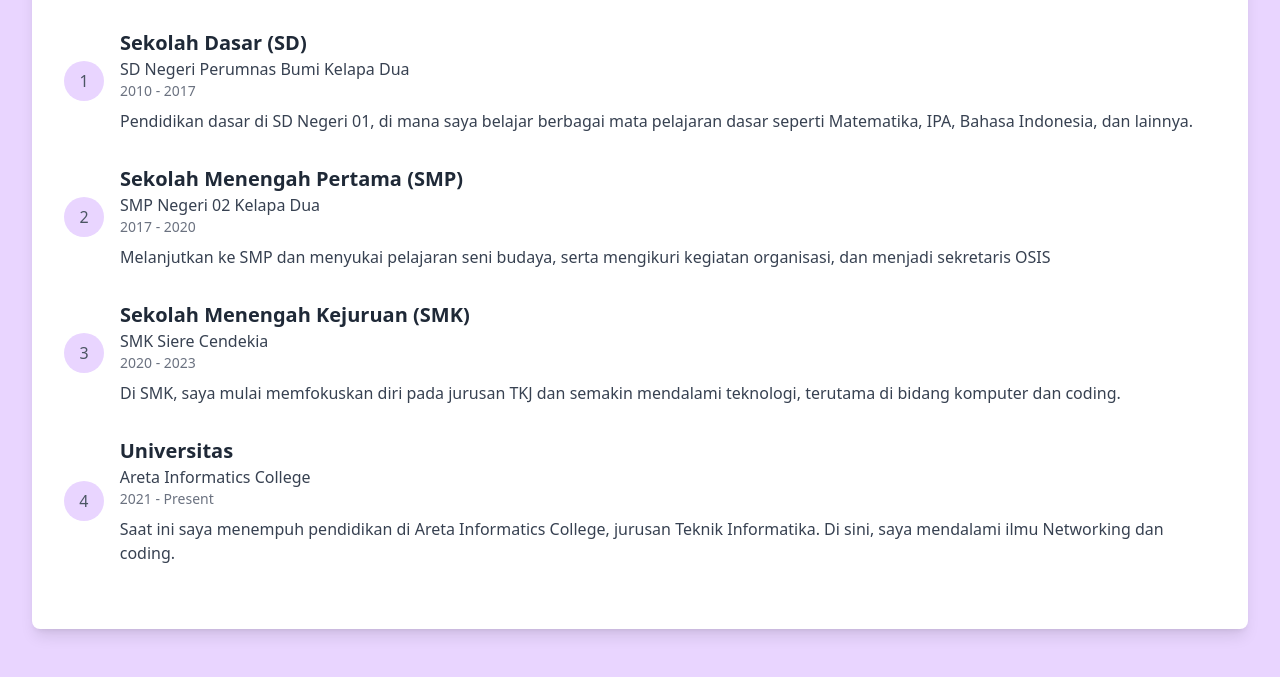
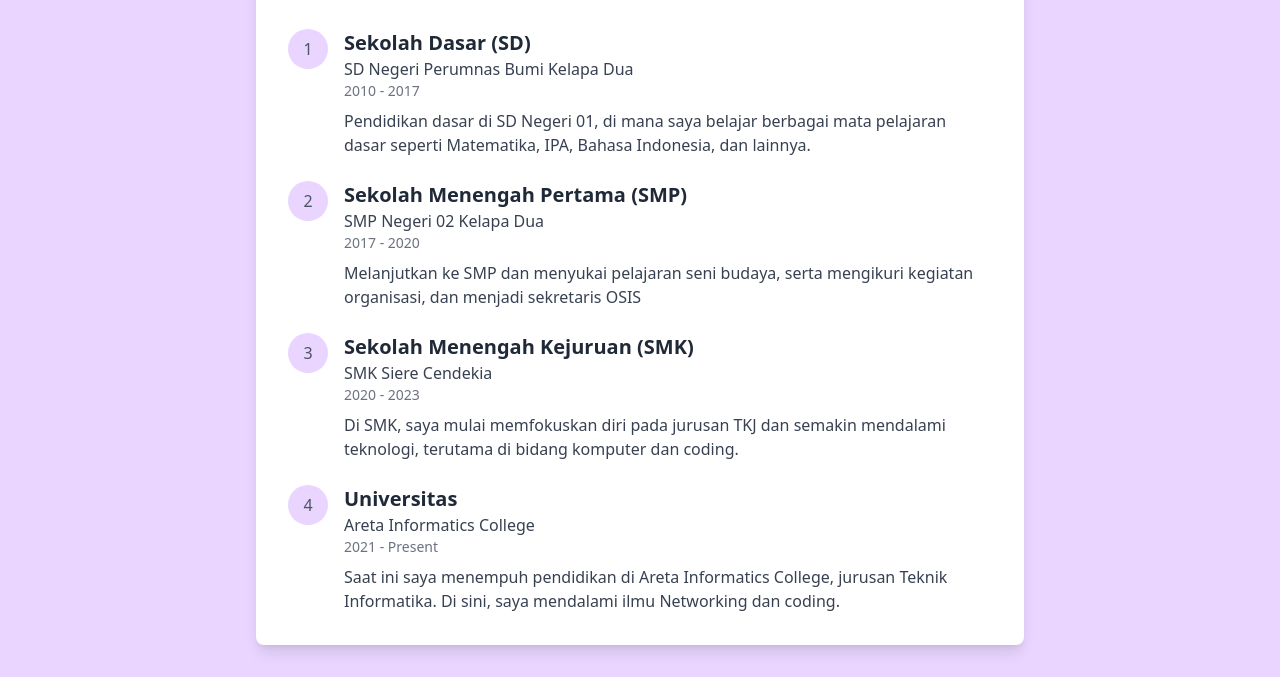
Before and after one commit to apakelah/wa, a plain HTML site: page education.html in a window 1280 px wide. Shown: the part 127-804 px from the top of the page. Drawn offline with nearby package versions, Linux system fonts and the light colour scheme.

Commit message:
education.html

```diff
--- a/education.html
+++ b/education.html
@@ -9,35 +9,35 @@
 <body class="bg-purple-200 text-gray-800">
 
   <!-- Full Screen Container -->
-  <div class="min-h-screen flex items-start justify-start px-8 py-8">
-    <div class="bg-white shadow-lg rounded-lg p-8 w-full">
+  <div class="min-h-screen flex items-center justify-center px-4 py-8">
+    <div class="bg-white shadow-lg rounded-lg p-6 md:p-8 w-full max-w-3xl">
 
       <!-- Header -->
-      <h1 class="text-3xl font-bold text-gray-900">Pendidikan</h1>
+      <h1 class="text-2xl md:text-3xl font-bold text-gray-900">Pendidikan</h1>
       <p class="text-gray-600 text-sm mt-1">Dari Sekolah Dasar Hingga Kuliah</p>
 
       <!-- Education Timeline -->
-      <div class="mt-8">
+      <div class="mt-8 space-y-6">
         <!-- SD -->
-        <div class="flex items-center space-x-4 mb-8">
-          <div class="w-10 h-10 bg-purple-200 text-gray-600 flex items-center justify-center rounded-full">
+        <div class="flex items-start space-x-4">
+          <div class="w-10 h-10 bg-purple-200 text-gray-600 flex items-center justify-center rounded-full flex-shrink-0">
             1
           </div>
           <div>
-            <h2 class="text-xl font-semibold text-gray-800">Sekolah Dasar (SD)</h2>
-            <p class="text-gray-700">SD Negeri Perumnas Bumi Kelapa Dua </p>
+            <h2 class="text-lg md:text-xl font-semibold text-gray-800">Sekolah Dasar (SD)</h2>
+            <p class="text-gray-700">SD Negeri Perumnas Bumi Kelapa Dua</p>
             <p class="text-gray-500 text-sm">2010 - 2017</p>
             <p class="mt-2 text-gray-700">Pendidikan dasar di SD Negeri 01, di mana saya belajar berbagai mata pelajaran dasar seperti Matematika, IPA, Bahasa Indonesia, dan lainnya.</p>
           </div>
         </div>
 
         <!-- SMP -->
-        <div class="flex items-center space-x-4 mb-8">
-          <div class="w-10 h-10 bg-purple-200 text-gray-600 flex items-center justify-center rounded-full">
+        <div class="flex items-start space-x-4">
+          <div class="w-10 h-10 bg-purple-200 text-gray-600 flex items-center justify-center rounded-full flex-shrink-0">
             2
           </div>
           <div>
-            <h2 class="text-xl font-semibold text-gray-800">Sekolah Menengah Pertama (SMP)</h2>
+            <h2 class="text-lg md:text-xl font-semibold text-gray-800">Sekolah Menengah Pertama (SMP)</h2>
             <p class="text-gray-700">SMP Negeri 02 Kelapa Dua</p>
             <p class="text-gray-500 text-sm">2017 - 2020</p>
             <p class="mt-2 text-gray-700">Melanjutkan ke SMP dan menyukai pelajaran seni budaya, serta mengikuri kegiatan organisasi, dan menjadi sekretaris OSIS</p>
@@ -45,12 +45,12 @@
         </div>
 
         <!-- SMA -->
-        <div class="flex items-center space-x-4 mb-8">
-          <div class="w-10 h-10 bg-purple-200 text-gray-600 flex items-center justify-center rounded-full">
+        <div class="flex items-start space-x-4">
+          <div class="w-10 h-10 bg-purple-200 text-gray-600 flex items-center justify-center rounded-full flex-shrink-0">
             3
           </div>
           <div>
-            <h2 class="text-xl font-semibold text-gray-800">Sekolah Menengah Kejuruan (SMK)</h2>
+            <h2 class="text-lg md:text-xl font-semibold text-gray-800">Sekolah Menengah Kejuruan (SMK)</h2>
             <p class="text-gray-700">SMK Siere Cendekia</p>
             <p class="text-gray-500 text-sm">2020 - 2023</p>
             <p class="mt-2 text-gray-700">Di SMK, saya mulai memfokuskan diri pada jurusan TKJ dan semakin mendalami teknologi, terutama di bidang komputer dan coding.</p>
@@ -58,12 +58,12 @@
         </div>
 
         <!-- Universitas -->
-        <div class="flex items-center space-x-4 mb-8">
-          <div class="w-10 h-10 bg-purple-200 text-gray-600 flex items-center justify-center rounded-full">
+        <div class="flex items-start space-x-4">
+          <div class="w-10 h-10 bg-purple-200 text-gray-600 flex items-center justify-center rounded-full flex-shrink-0">
             4
           </div>
           <div>
-            <h2 class="text-xl font-semibold text-gray-800">Universitas</h2>
+            <h2 class="text-lg md:text-xl font-semibold text-gray-800">Universitas</h2>
             <p class="text-gray-700">Areta Informatics College</p>
             <p class="text-gray-500 text-sm">2021 - Present</p>
             <p class="mt-2 text-gray-700">Saat ini saya menempuh pendidikan di Areta Informatics College, jurusan Teknik Informatika. Di sini, saya mendalami ilmu Networking dan coding.</p>
```
